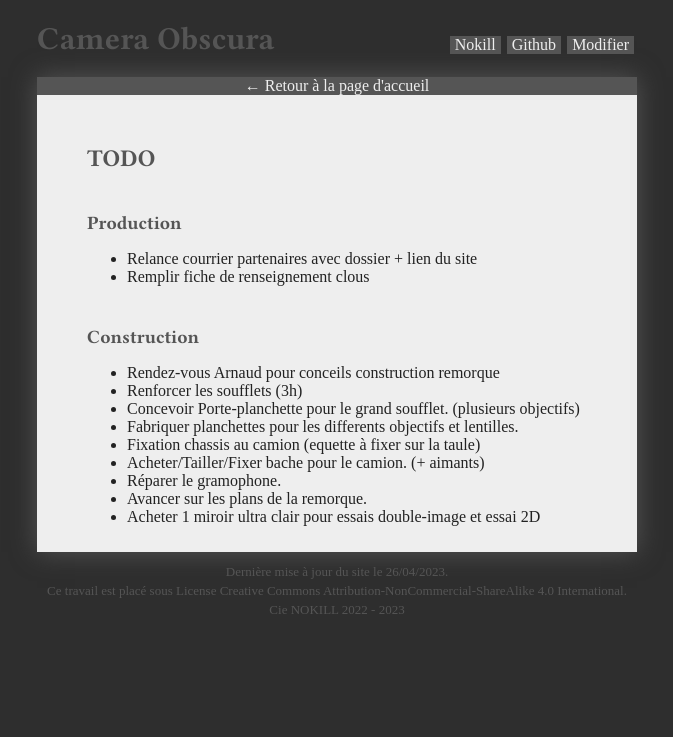
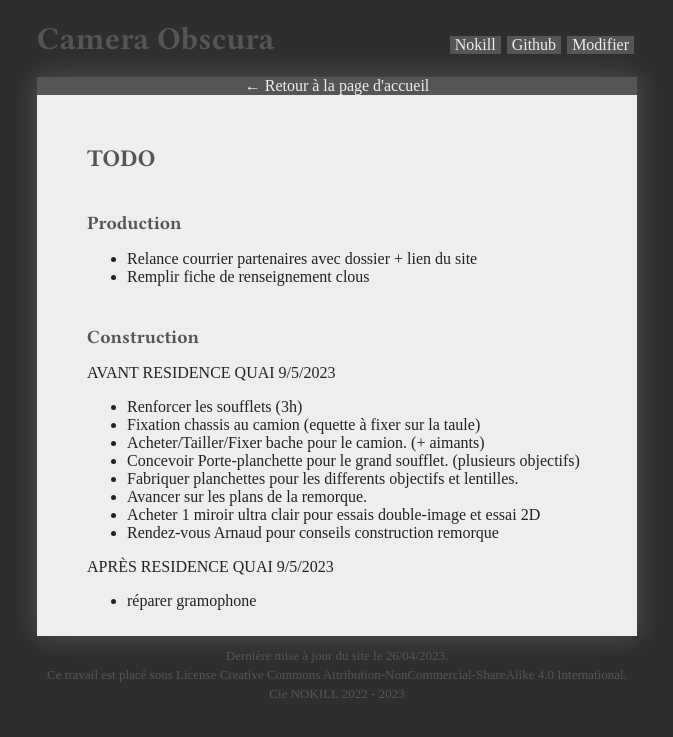
Before and after one commit to virginienokill/camera-obscura, a Jekyll site: the page built from contenu/todo.md, in a window 1280 px wide. Shown: the top 737 px of the page, without its empty margins (303-976 px from the left). Built offline with Jekyll 4.4.1, drawn with Linux system fonts in a browser that asks for light colours; some web fonts are replaced; our own code applies the rules of GitHub Pages for plain Markdown files; the repository's description, which GitHub fills in, is left out.

Commit message:
Update todo.md

```diff
--- a/contenu/todo.md
+++ b/contenu/todo.md
@@ -8,12 +8,16 @@
 
 ### Construction
 
-- Rendez-vous Arnaud pour conceils construction remorque
+
+AVANT RESIDENCE QUAI 9/5/2023
 - Renforcer les soufflets (3h)
+- Fixation chassis au camion (equette à fixer sur la taule)
+- Acheter/Tailler/Fixer bache pour le camion. (+ aimants)
 - Concevoir Porte-planchette pour le grand soufflet. (plusieurs objectifs)
 - Fabriquer planchettes pour les differents objectifs et lentilles.
-- Fixation chassis au camion (equette à fixer sur la taule)
-- Acheter/Tailler/Fixer bache pour le camion. (+ aimants)
-- Réparer le gramophone.
 - Avancer sur les plans de la remorque.
 - Acheter 1 miroir ultra clair pour essais double-image et essai 2D
+- Rendez-vous Arnaud pour conseils construction remorque
+
+APRÈS RESIDENCE QUAI 9/5/2023
+- réparer gramophone
```
